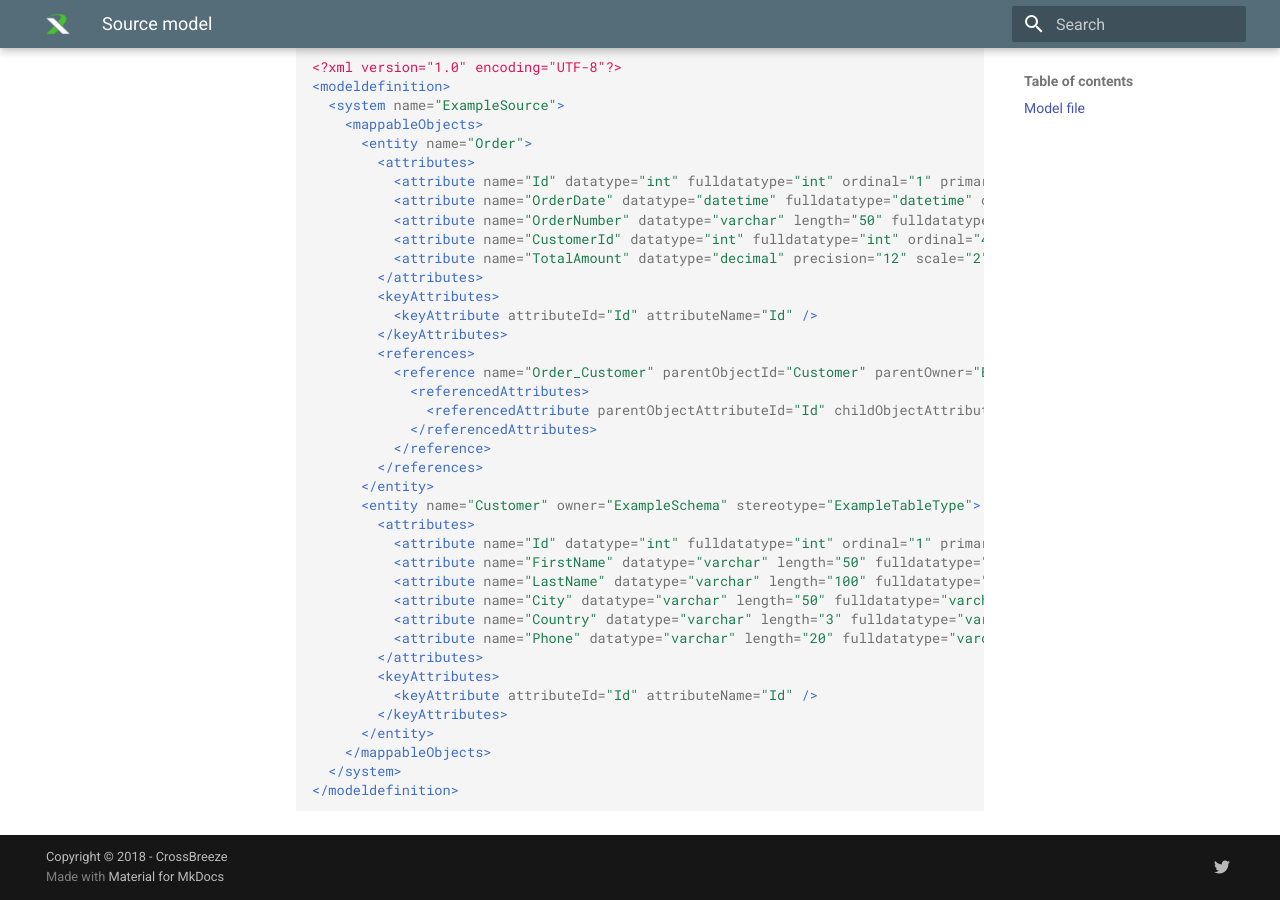
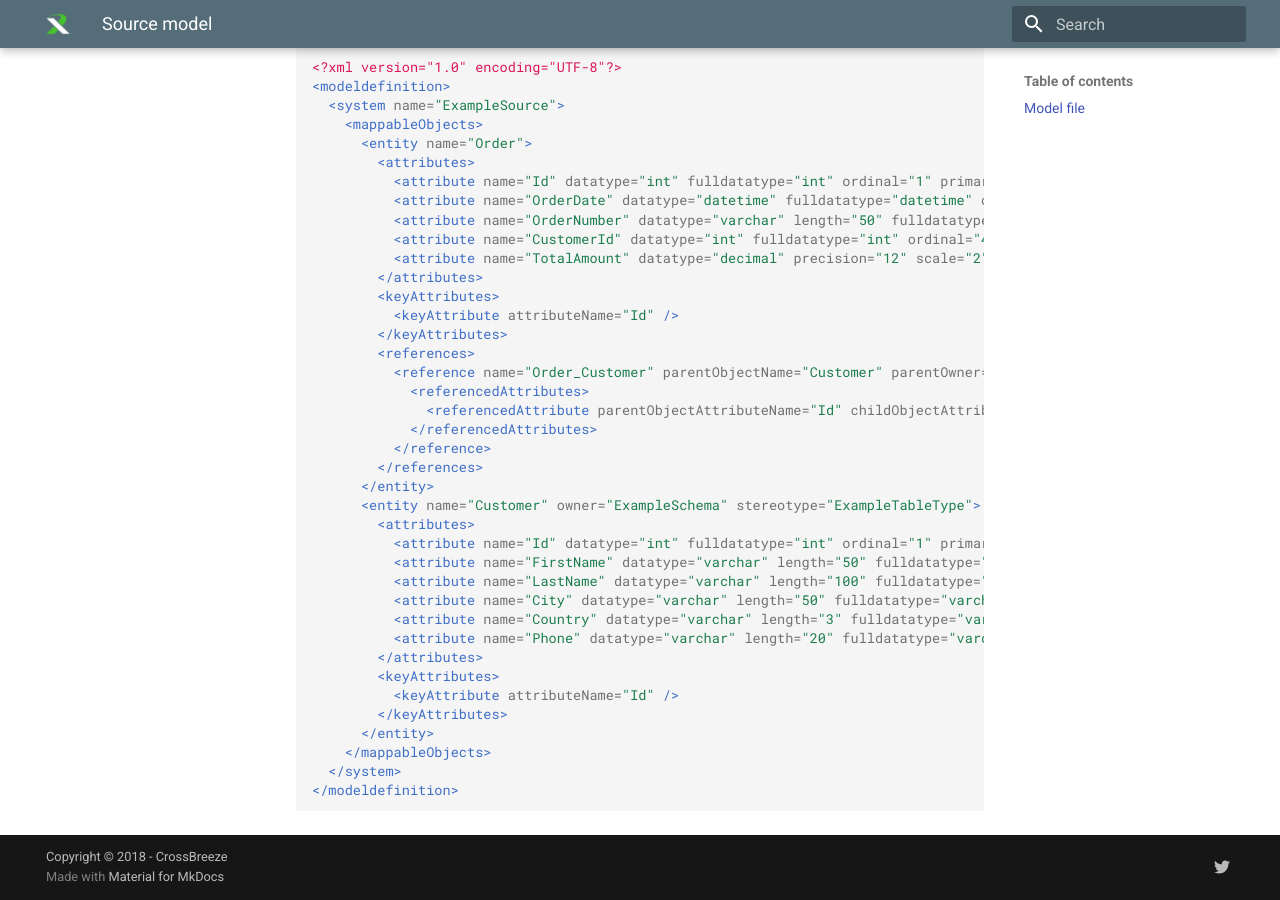
Before and after one commit to CrossBreezeNL/CrossGenerate, an MkDocs documentation site: the page built from Documentation/docs/Examples/Model/Source_model.md, in a window 1280 px wide and 900 px high, scrolled down 644 px. Built offline with MkDocs 1.6.1 and Material for MkDocs 9.7.7, drawn with Linux system fonts in a browser that asks for light colours; old or Windows-style settings are respelled for this version of MkDocs.

Commit message:
Updated source model (based on PD source model, stripped gentype, objectType, pdObjectId & id).
Related Work Items: #93

```diff
--- a/Documentation/docs/Examples/Model/Source_model.md
+++ b/Documentation/docs/Examples/Model/Source_model.md
@@ -25,12 +25,12 @@ For each table the column definitions are provided including datatype, nullabili
           <attribute name="TotalAmount" datatype="decimal" precision="12" scale="2" fulldatatype="decimal(12,2)" ordinal="5" />
         </attributes>
         <keyAttributes>
-          <keyAttribute attributeId="Id" attributeName="Id" />
+          <keyAttribute attributeName="Id" />
         </keyAttributes>
         <references>
-          <reference name="Order_Customer" parentObjectId="Customer" parentOwner="ExampleSchema" parentReferenceName="Customer" childObjectId="Order" childReferenceName="Order">
+          <reference name="Order_Customer" parentObjectName="Customer" parentOwner="ExampleSchema" parentReferenceName="Customer" childObjectName="Order" childReferenceName="Order">
             <referencedAttributes>
-              <referencedAttribute parentObjectAttributeId="Id" childObjectAttributeId="CustomerId"  />
+              <referencedAttribute parentObjectAttributeName="Id" childObjectAttributeName="CustomerId"  />
             </referencedAttributes>
           </reference>
         </references>
@@ -45,7 +45,7 @@ For each table the column definitions are provided including datatype, nullabili
           <attribute name="Phone" datatype="varchar" length="20" fulldatatype="varchar(20)" ordinal="6" />
         </attributes>
         <keyAttributes>
-          <keyAttribute attributeId="Id" attributeName="Id" />
+          <keyAttribute attributeName="Id" />
         </keyAttributes>
       </entity>
     </mappableObjects>
```
Also changed, not shown: 1 other file.
